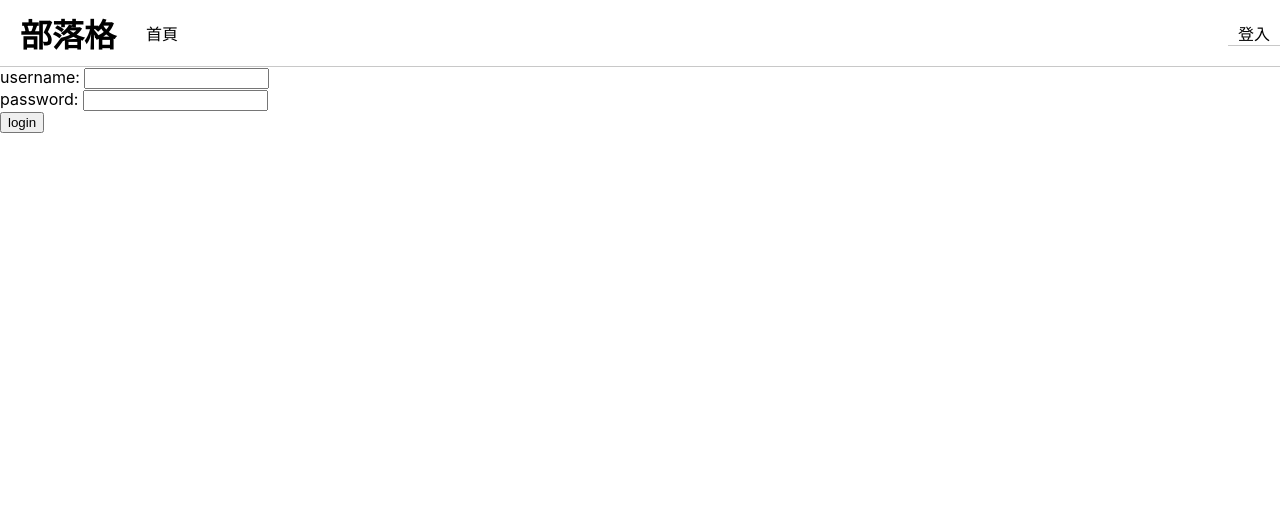
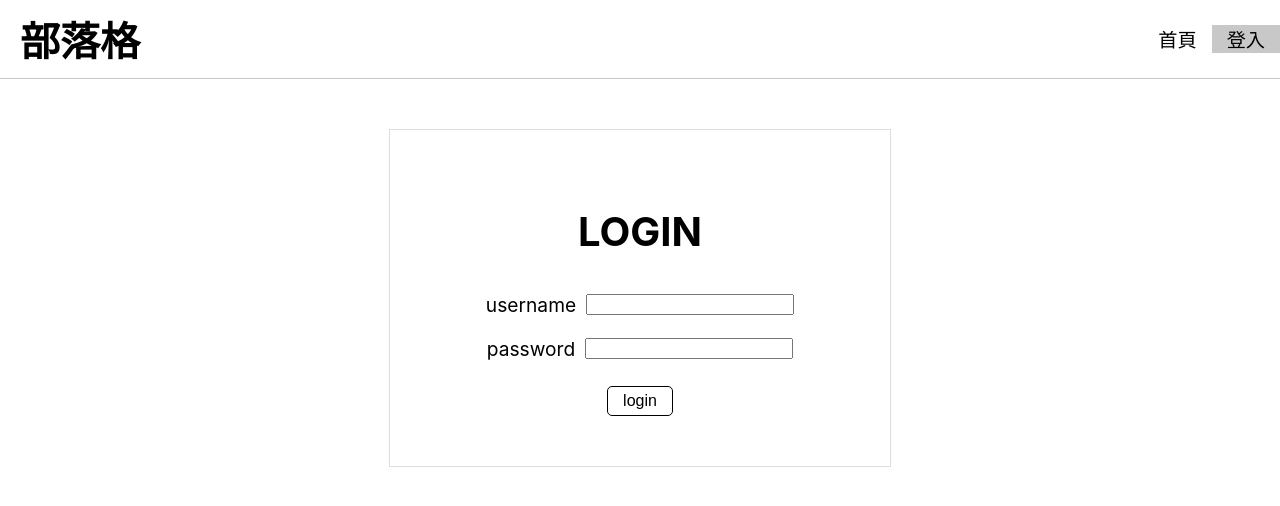
Before and after one commit to joyce103/react-blog, a React (Create React App) app: page /login in a window 1280 px wide. Shown: the top 506 px of the page. Built offline with nearby package versions, Linux system fonts and the light colour scheme; no server answers.

Commit message:
style: add RWD

```diff
--- a/src/components/Header/index.jsx
+++ b/src/components/Header/index.jsx
@@ -3,6 +3,7 @@ import { Link, useLocation, useNavigate } from "react-router-dom";
 import styled from "styled-components";
 import { AuthContext } from "../../contexts";
 import { setAuthToken } from "../../utils";
+import { MEDIA_QUERY_MOBILE } from "../../constants/breakpoint"
 
 const HeaderContainer = styled.div`
   display: flex;
@@ -10,18 +11,18 @@ const HeaderContainer = styled.div`
   align-items: center;
   justify-content: space-between;
   border-bottom: 1px solid #c8c8c8;
-`;
-
-const LeftContainer = styled.div`
-  display: flex;
-  flex-direction: row;
-  align-items: center;
-  justify-content: space-evenly;
+  ${MEDIA_QUERY_MOBILE} {
+    flex-direction: column;
+  }
 `;
 
 const Brand = styled.h1`
   padding: 10px 20px;
   margin: 0;
+  font-size: 2.5rem;
+  ${MEDIA_QUERY_MOBILE} {
+    margin-bottom: 30px;
+  }
 `;
 
 const NavbarList = styled.div`
@@ -29,17 +30,21 @@ const NavbarList = styled.div`
   flex-direction: row;
   align-items: center;
   justify-content: space-between;
+  ${MEDIA_QUERY_MOBILE} {
+    margin-bottom: 30px;
+  }
 `;
 
 const Nav = styled(Link)`
-  padding: 0 10px;
+  padding: 0 15px;
   color: #000000;
   text-decoration: none;
+  font-size: 1.2rem;
   transition: 0.5s;
   ${(props) =>
     props.$active &&
     `
-      border-bottom: 1px solid #c8c8c8;
+      background: #c8c8c8;
     `}
 `;
 
@@ -54,9 +59,8 @@ export default function Header() {
   };
   return (
     <HeaderContainer>
-      <LeftContainer>
         <Brand>部落格</Brand>
-        <NavbarList>
+      <NavbarList>
           <Nav to="/" $active={location.pathname === "/"}>
             首頁
           </Nav>
@@ -65,9 +69,6 @@ export default function Header() {
               發布文章
             </Nav>
           )}
-        </NavbarList>
-      </LeftContainer>
-      <NavbarList>
         {!user && (
           <Nav to="/login" $active={location.pathname === "/login"}>
             登入
--- a/src/pages/LoginPage/index.jsx
+++ b/src/pages/LoginPage/index.jsx
@@ -4,10 +4,60 @@ import styled from "styled-components";
 import { setAuthToken } from "../../utils";
 import { useNavigate } from "react-router-dom";
 import { AuthContext } from "../../contexts";
+import { MEDIA_QUERY_MOBILE } from "../../constants/breakpoint"
 
 const ErrorMessage = styled.p`
   color: red;
 `;
+const LoginForm = styled.form`
+  width: 500px;
+  margin: 50px auto;
+  padding: 50px 0;
+  border: 1px solid #ddd;
+  display: flex;
+  flex-direction: column;
+  align-items: center;
+  justify-content: center;
+  ${MEDIA_QUERY_MOBILE} {
+    width: 90%;
+  }
+`;
+const LoginTitle = styled.h1`
+  font-size: 2.5rem;
+`;
+const LoginButton = styled.button`
+  background: transparent;
+  border: 1px solid #000;
+  border-radius: 5px;
+  padding: 5px 15px;
+  margin-top: 15px;
+  font-size: 1rem;
+  ${MEDIA_QUERY_MOBILE} {
+    margin-top: 40px;
+  }
+`;
+const LoginInput = styled.div`
+  width: 70%;
+  display: flex;
+  flex-direction: row;
+  justify-content: center;
+  align-items: center;
+  ${MEDIA_QUERY_MOBILE} {
+    flex-direction: column;
+    align-items: flex-start;
+  }
+  p {
+    font-size: 1.2rem;
+    margin: 10px 10px 10px 0;
+  }
+  input {
+    width: 200px;
+    ${MEDIA_QUERY_MOBILE} {
+      width: 100%;
+    }
+  }
+`;
+
 
 export default function LoginPage() {
   const { setUser } = useContext(AuthContext);
@@ -35,21 +85,22 @@ export default function LoginPage() {
     });
   };
   return (
-    <form onSubmit={handleSubmit}>
-      <div>
-        username:{" "}
+    <LoginForm onSubmit={handleSubmit}>
+      <LoginTitle>LOGIN</LoginTitle>
+      <LoginInput>
+        <p>username</p>
         <input value={username} onChange={(e) => setUsername(e.target.value)} />
-      </div>
-      <div>
-        password:{" "}
+      </LoginInput>
+      <LoginInput>
+        <p>password</p>
         <input
           type="password"
           value={password}
           onChange={(e) => setPassword(e.target.value)}
         />
-      </div>
-      <button>login</button>
+      </LoginInput>
+      <LoginButton>login</LoginButton>
       {errorMessage && <ErrorMessage>{errorMessage}</ErrorMessage>}
-    </form>
+    </LoginForm>
   );
 }
--- a/src/pages/NewPostPage/index.jsx
+++ b/src/pages/NewPostPage/index.jsx
@@ -1,6 +1,7 @@
 import styled from "styled-components";
 import React, { useState } from "react";
 import { AddPost } from "../../WebAPI";
+import { MEDIA_QUERY_MOBILE } from "../../constants/breakpoint";
 
 const NewPostForm = styled.form`
   width: 500px;
@@ -11,6 +12,9 @@ const NewPostForm = styled.form`
   flex-direction: column;
   align-items: center;
   justify-content: center;
+  ${MEDIA_QUERY_MOBILE} {
+    width: 90%;
+  }
   button {
     border: 1px solid #000000;
     border-radius: 10px;
@@ -25,16 +29,18 @@ const NewPostForm = styled.form`
   }
 `;
 const FormInput = styled.div`
-  width: 270px;
+  width: 80%;
   display: flex;
-  flex-direction: row;
-  align-items: flex-start;
-  justify-content: space-between;
+  flex-direction: column;
   font-size: 1.2rem;
   margin: 5px 0;
+  p {
+    margin-bottom: 5px;
+    font-size: 1.2rem;
+  }
 `;
 const ButtonGroup = styled.div`
-  width: 270px;
+  width: 80%;
   display: flex;
   flex-direction: row;
   justify-content: flex-end;
@@ -65,7 +71,7 @@ export default function NewPostPage() {
     <NewPostForm>
       <h1>新增文章</h1>
       <FormInput>
-        Title
+        <p>Title</p>
         <input
           value={title}
           onChange={(e) => setTitle(e.target.value)}
@@ -74,13 +80,12 @@ export default function NewPostPage() {
         />
       </FormInput>
       <FormInput>
-        Content
+        <p>Content</p>
         <textarea
           value={content}
           onChange={(e) => setContent(e.target.value)}
           placeholder="請輸入文章內容"
-          rows="5"
-          cols="21"
+          rows="15"
         ></textarea>
       </FormInput>
       <ButtonGroup>
```
